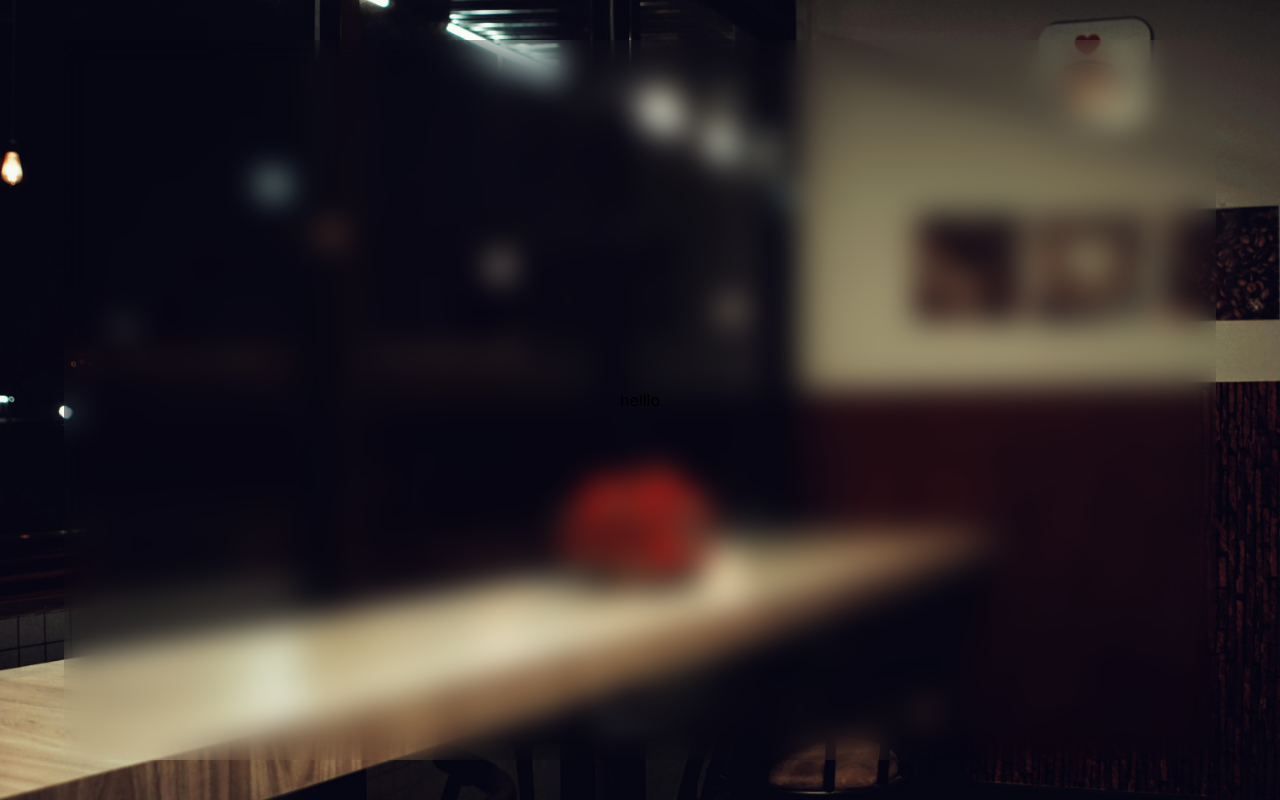
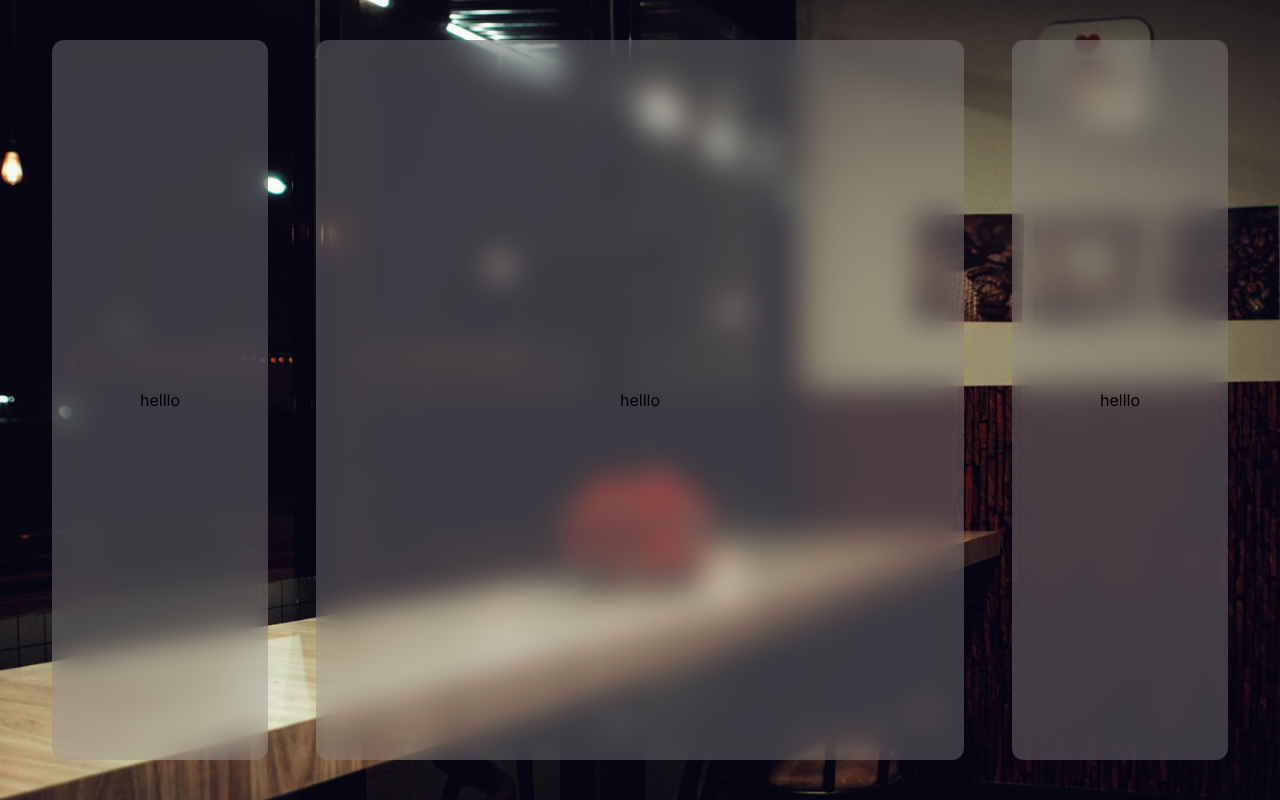
Before and after one commit to AramKim37/secondcoffee, a Next.js app: page /pages/mainpage in a window 1280 px wide. Built offline with nearby package versions, Linux system fonts and the light colour scheme.

Commit message:
add components for main page

```diff
--- /dev/null
+++ b/app/components/Main.jsx
@@ -0,0 +1,15 @@
+import React from "react";
+
+const Main = () => {
+  return (
+    <div className="flex flex-1 h-full items-center justify-center">
+      <div className="w-[90%] h-[90%]">
+        <div className="spatial w-full h-full items-center flex justify-center rounded-xl">
+          helllo
+        </div>
+      </div>
+    </div>
+  );
+};
+
+export default Main;
--- /dev/null
+++ b/app/components/RightSideBar.jsx
@@ -0,0 +1,15 @@
+import React from "react";
+
+const RightSideBar = () => {
+  return (
+    <div className="flex basis-1/5 h-full items-center justify-center">
+      <div className="w-[90%] h-[90%]">
+        <div className="spatial w-full h-full items-center flex justify-center rounded-xl">
+          helllo
+        </div>
+      </div>
+    </div>
+  );
+};
+
+export default RightSideBar;
--- /dev/null
+++ b/app/components/Sidebar.jsx
@@ -0,0 +1,15 @@
+import React from "react";
+
+const Sidebar = () => {
+  return (
+    <div className="flex basis-1/5 h-full items-center justify-center">
+      <div className="w-[90%] h-[90%]">
+        <div className="spatial w-full h-full items-center flex justify-center rounded-xl">
+          helllo
+        </div>
+      </div>
+    </div>
+  );
+};
+
+export default Sidebar;
--- a/app/globals.css
+++ b/app/globals.css
@@ -22,6 +22,6 @@
 
 .spatial {
   /* background: rgba(253, 253, 253, 0.382); */
-  /* background: rgba(181, 75, 75, 0.382); */
+  background: rgba(147, 145, 145, 0.382);
   backdrop-filter: blur(15px);
 }
--- a/app/pages/mainpage/page.jsx
+++ b/app/pages/mainpage/page.jsx
@@ -1,17 +1,16 @@
 import Image from "next/image";
 import React from "react";
 import Logo from "../../../public/images/logo.png";
+import Main from "@/app/components/Main";
+import Sidebar from "@/app/components/Sidebar";
+import RightSideBar from "@/app/components/RightSideBar";
 
 const MainPage = () => {
   return (
-    <main className="mainbg ">
-      <div className="flex h-full items-center justify-center">
-        <div className="w-[90%] h-[90%]">
-          <div className="spatial w-full h-full items-center flex justify-center rounded-xl">
-            helllo
-          </div>
-        </div>
-      </div>
+    <main className="mainbg flex w-full px-10">
+      <Sidebar />
+      <Main />
+      <RightSideBar />
     </main>
   );
 };
```
